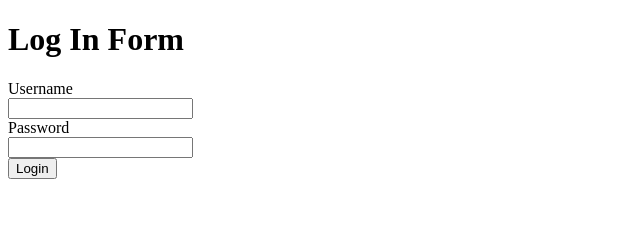
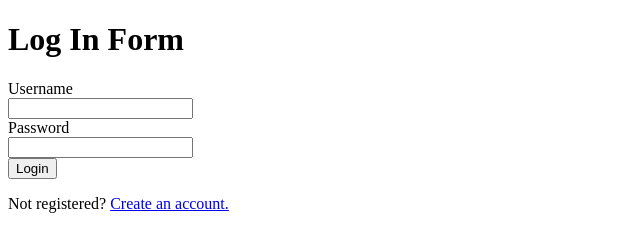
Before and after one commit to Aryid-crypt/Execurse, a plain HTML site: page login.html in a window 1280 px wide. Shown: the whole page, without its empty margins (0-640 px from the left). Drawn offline with Linux system fonts and the light colour scheme.

Commit message:
Update login.html

```diff
--- a/login.html
+++ b/login.html
@@ -15,5 +15,8 @@
 
 		<input type="submit" id="login" name="login" value="Login">
 	</form>
+	<p>
+		Not registered? <a href="/signup">Create an account.</a>
+	</p>
 </body>
 </html>
```
